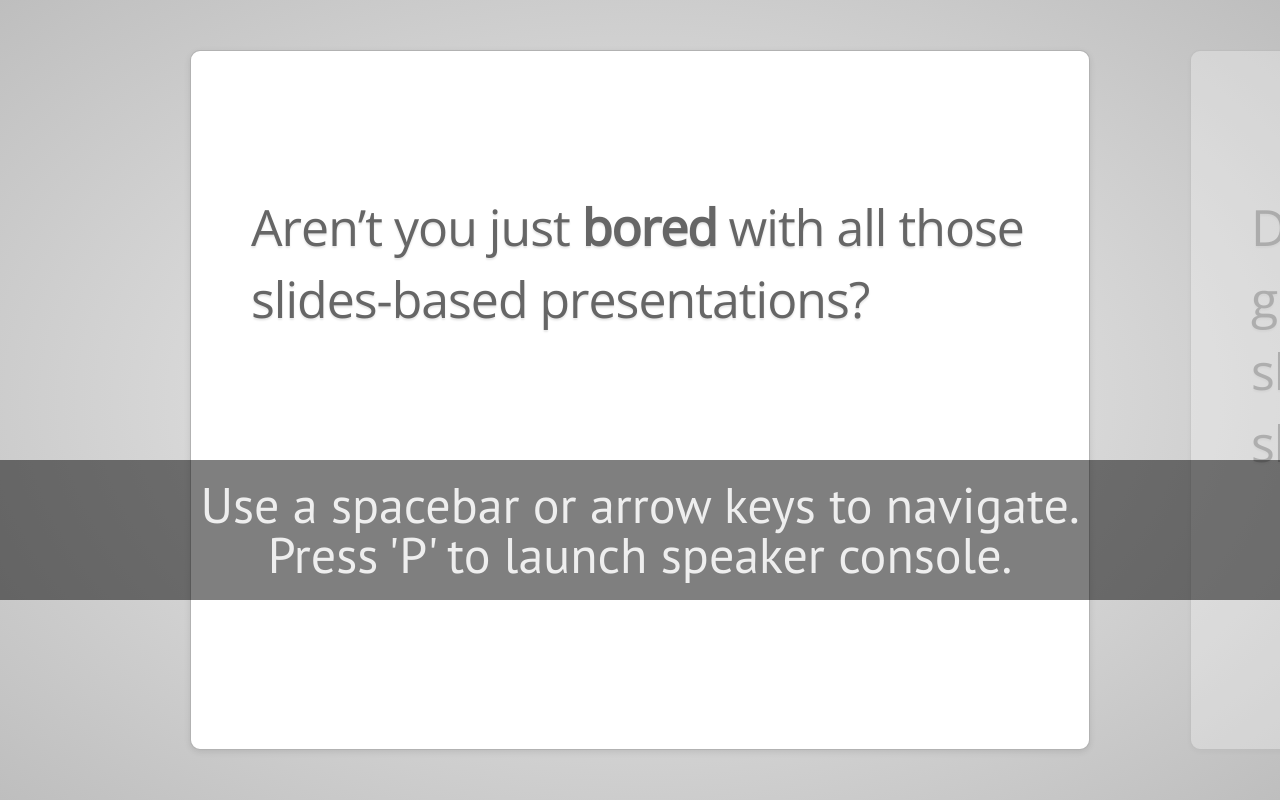
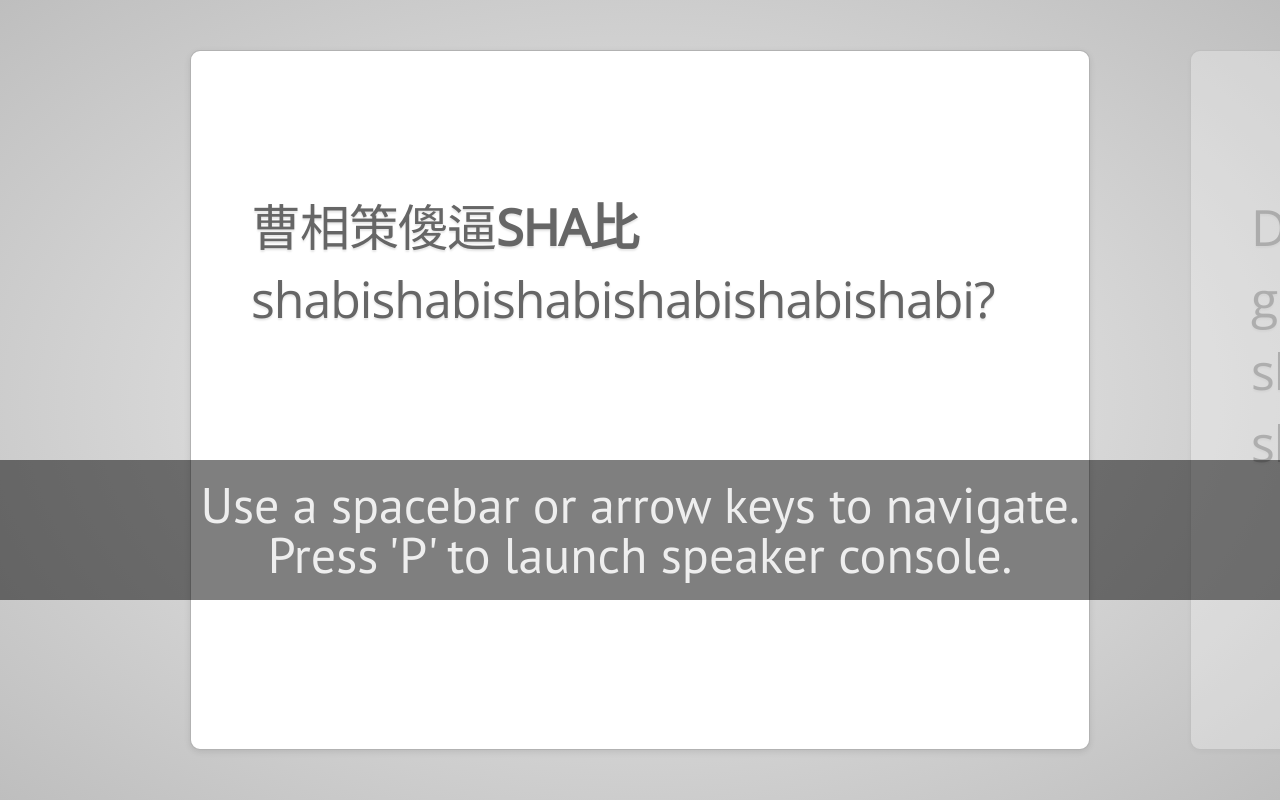
Before and after one commit to MMingZhu/popote, a website: page index.html in a window 1280 px wide. Shown: the top 800 px of the page. Drawn offline with nearby package versions, Linux system fonts and the light colour scheme.

Commit message:
style:cxc-sb

```diff
--- a/index.html
+++ b/index.html
@@ -171,7 +171,7 @@
 
     -->
     <div id="bored" class="step slide" data-x="-1000" data-y="-1500" data-autoplay="10">
-        <q>Aren’t you just <b>bored</b> with all those slides-based presentations?</q>
+        <q>曹相策傻逼<b>SHA比</b> shabishabishabishabishabishabi?</q>
     </div>
 
     <!--
```
